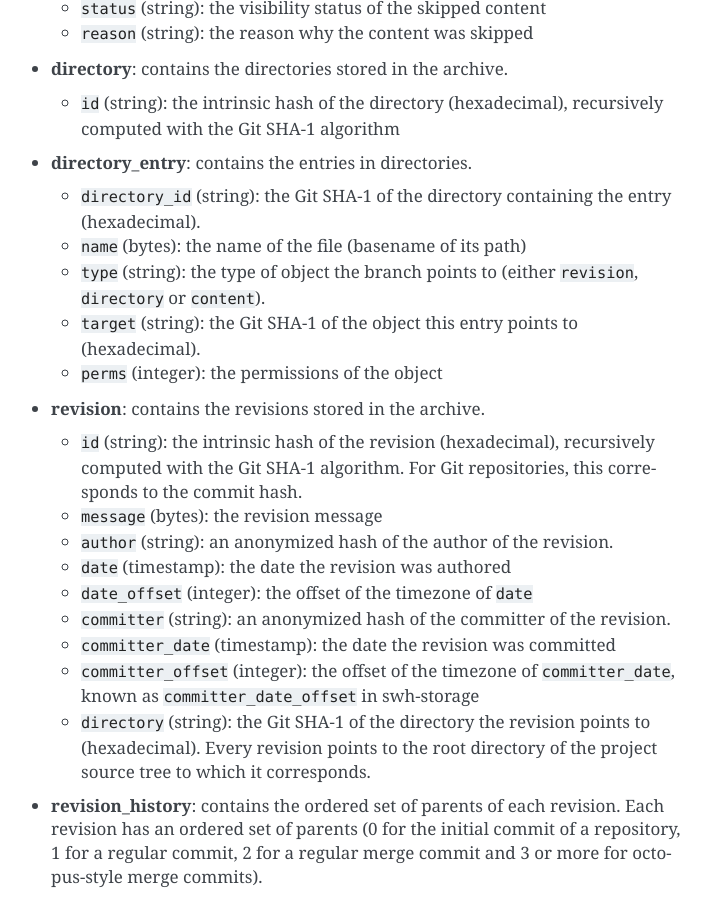
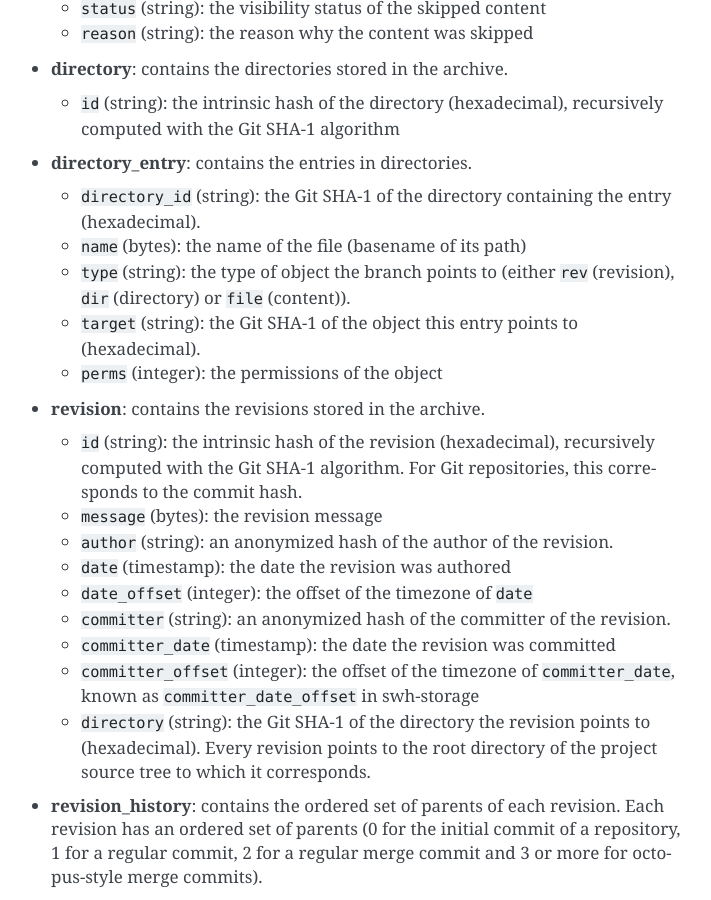
Before and after one commit to SoftwareHeritage/swh-dataset, a Sphinx documentation site: the page built from docs/graph/schema.rst, in a window 1280 px wide and 900 px high, scrolled down 734 px. Shown: the whole window, without its empty margins (399-1110 px from the left). Built offline with Sphinx 7.4.7, drawn with Linux system fonts in a browser that asks for light colours.

Commit message:
doc: Fix description of 'type' column of 'directory_entry' table

```diff
--- a/docs/graph/schema.rst
+++ b/docs/graph/schema.rst
@@ -51,7 +51,7 @@ retrieved by querying the Software Heritage API.
     containing the entry (hexadecimal).
   - ``name`` (bytes): the name of the file (basename of its path)
   - ``type`` (string): the type of object the branch points to (either
-    ``revision``, ``directory`` or ``content``).
+    ``rev`` (revision), ``dir`` (directory) or ``file`` (content)).
   - ``target`` (string): the Git SHA-1 of the object this
     entry points to (hexadecimal).
   - ``perms`` (integer): the permissions of the object
```
